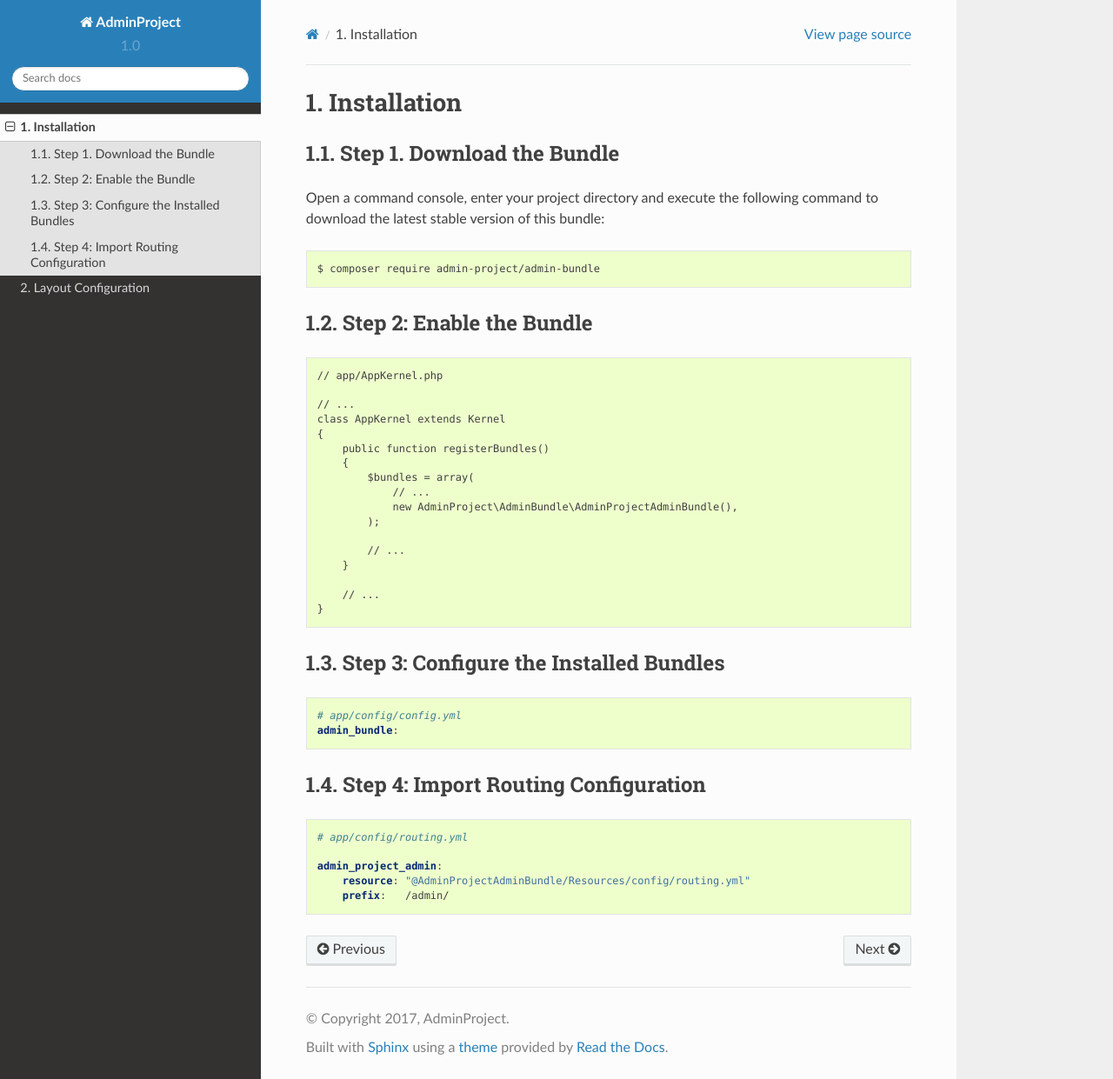
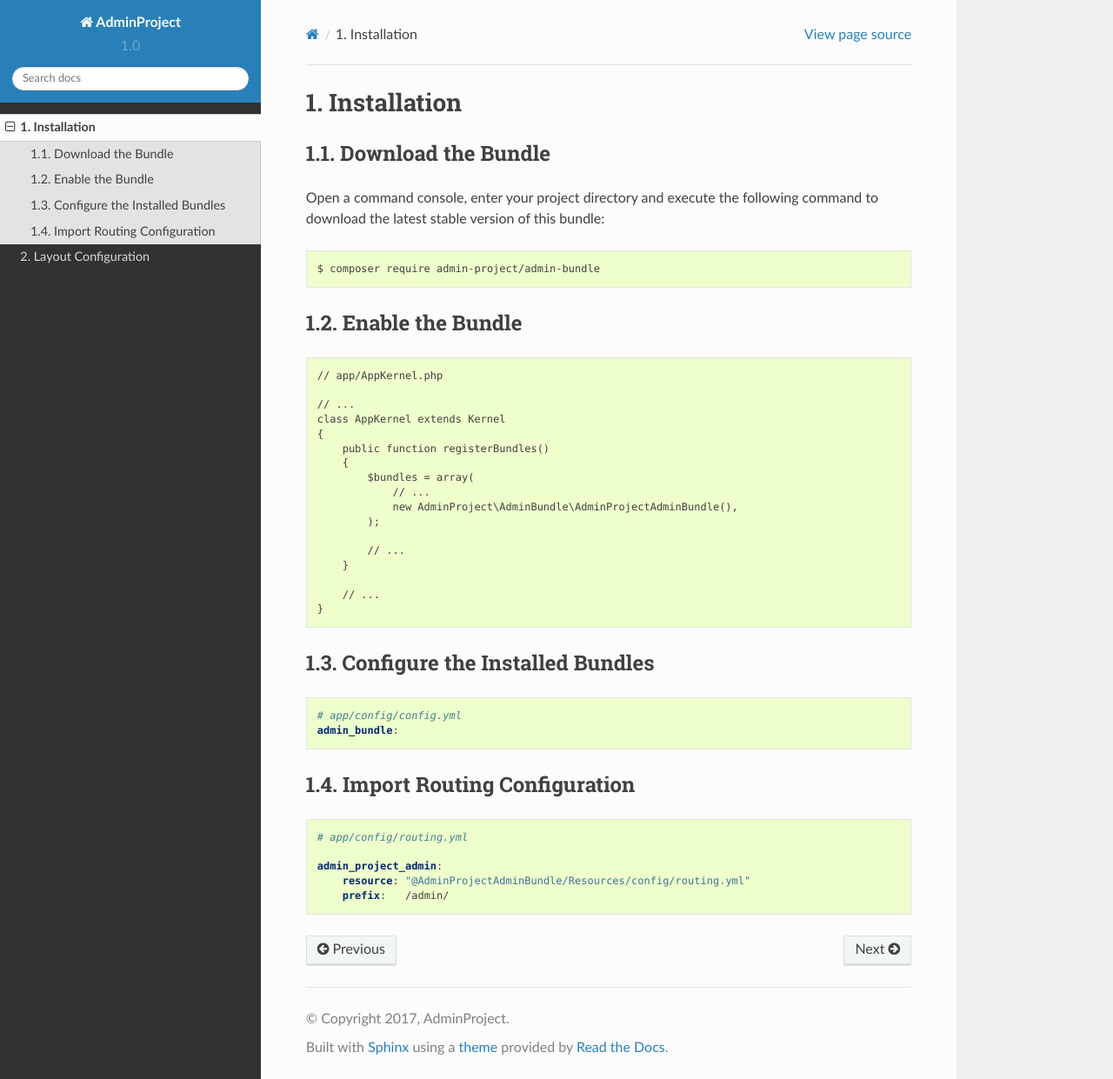
Before and after one commit to admin-project/admin-bundle, a Sphinx documentation site: the page built from Resources/doc/getting_started/installation.rst, in a window 1280 px wide and 1241 px high. Shown: the whole window at 87% size. Built offline with Sphinx 7.4.7 and the Read the Docs theme 2.0.0, drawn with Linux system fonts in a browser that asks for light colours.

Commit message:
[TASK] Remove the step annotation

```diff
--- a/Resources/doc/getting_started/installation.rst
+++ b/Resources/doc/getting_started/installation.rst
@@ -1,8 +1,8 @@
 Installation
 ============
 
-Step 1. Download the Bundle
----------------------------
+Download the Bundle
+-------------------
 
 Open a command console, enter your project directory and execute the
 following command to download the latest stable version of this bundle:
@@ -11,8 +11,8 @@ following command to download the latest stable version of this bundle:
 
     $ composer require admin-project/admin-bundle
 
-Step 2: Enable the Bundle
--------------------------
+Enable the Bundle
+-----------------
 
 .. code-block:: php
 
@@ -34,8 +34,8 @@ Step 2: Enable the Bundle
         // ...
     }
 
-Step 3: Configure the Installed Bundles
----------------------------------------
+Configure the Installed Bundles
+-------------------------------
 
 
 .. code-block:: yaml
@@ -43,8 +43,8 @@ Step 3: Configure the Installed Bundles
     # app/config/config.yml
     admin_bundle:
 
-Step 4: Import Routing Configuration
-------------------------------------
+Import Routing Configuration
+----------------------------
 
 .. code-block:: yaml
 
```
